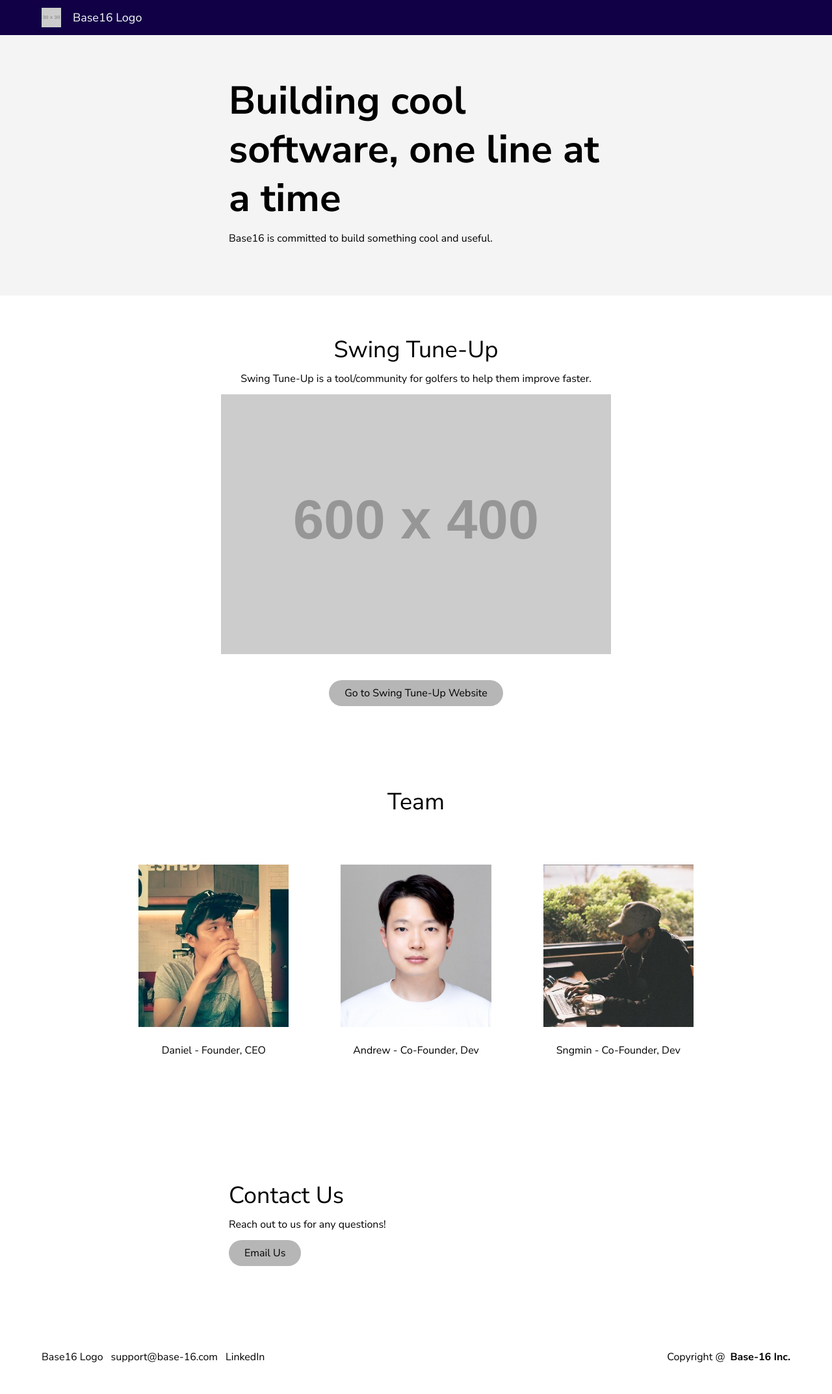
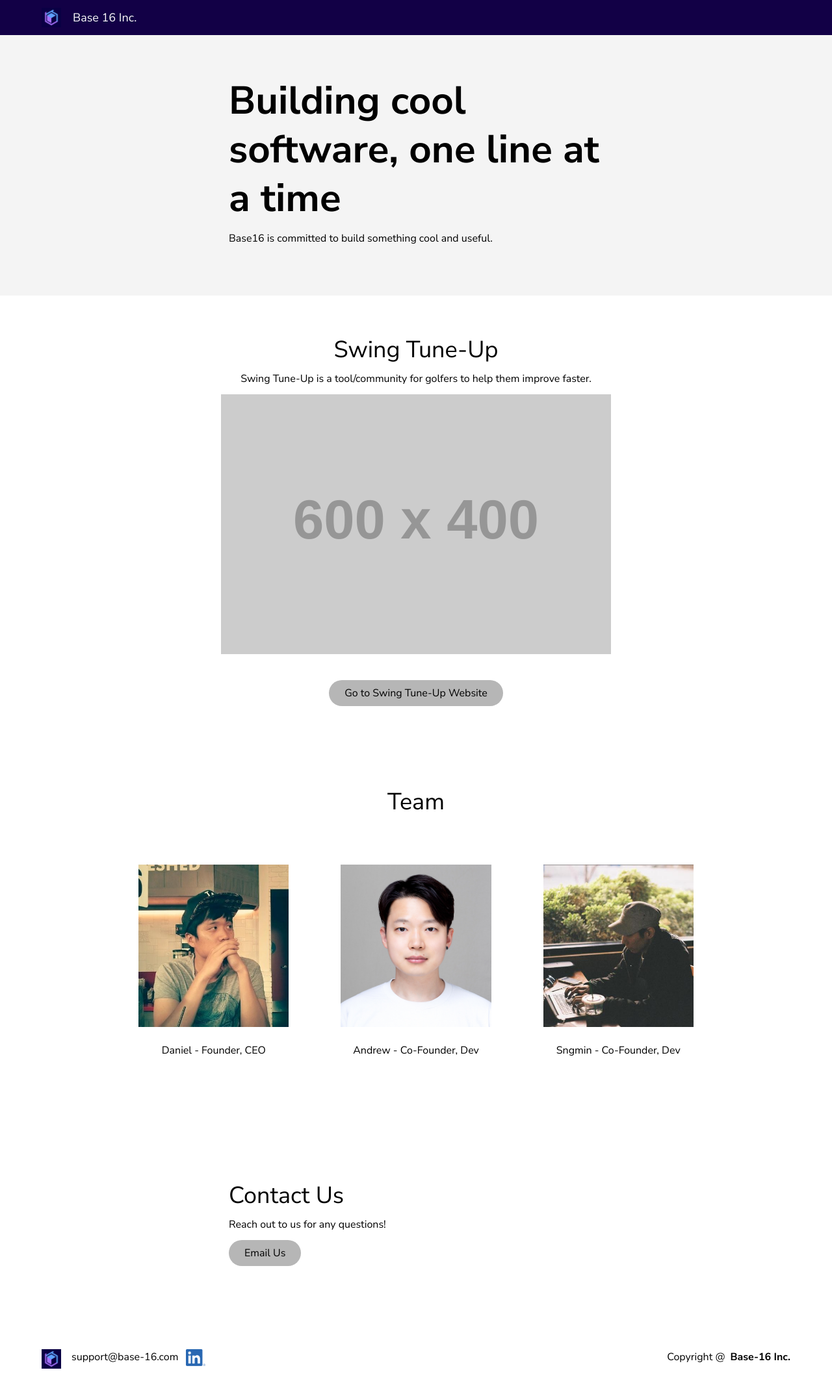
Before and after one commit to Base16-Inc/base16_web, a Next.js app: page / in a window 1280 px wide. Shown: the top 2146 px of the page at 65% size. Built offline with nearby package versions, Linux system fonts and the light colour scheme.

Commit message:
added company and linkedin logo assets

```diff
--- a/components/Footer.tsx
+++ b/components/Footer.tsx
@@ -1,17 +1,38 @@
+import Image from 'next/image'
 import Link from 'next/link';
 import React from 'react';
+import linkedin_logo from '../data/linkedin_logo.png'
+import logo from '../data/b16_logo.png'
 
 const Footer: React.FC = () => {
   return (
     <footer className="flex justify-between mx-12 border-y-10 border-t-black-400 mx-16 py-16">
       <div className='flex'>
         <Link href='/' arai-label='home'>
-          <div className='flex items-center justify-between mr-3'>
-            <p>Base16 Logo</p>
+          <div className='flex items-center justify-between'>
+            <Image
+              src={logo}
+              width={30}
+              height={30}
+              alt='company logo'
+              style={{
+                marginRight: '1em'
+              }}
+            />
           </div>
         </Link>
         <a className='mr-3' href='mailto:support@base-16.com'>support@base-16.com</a>
-        <Link href='https://www.linkedin.com/company/base16-inc/about/'>LinkedIn</Link>
+        <Link href='https://www.linkedin.com/company/base16-inc/about/'>
+          <Image
+            src={linkedin_logo}
+            width={30}
+            height={30}
+            alt='linkedin logo'
+            style={{
+              marginRight: '1em'
+            }}
+          />
+        </Link>
       </div>
       <div className='flex'>
         <p className='mr-2'>Copyright @</p>
--- a/components/Header.tsx
+++ b/components/Header.tsx
@@ -1,12 +1,13 @@
 import Image from 'next/image'
 import Link from 'next/link';
 import React from 'react';
+import logo from '../data/b16_logo.png'
 
 const Header: React.FC = () => {
   return (
     <header className="flex items-center justify-start py-3 px-16 bg-[#120046] text-[#FBFBFB] text-lg">
       <Image
-        src='https://placehold.co/30x30/png'
+        src={logo}
         width={30}
         height={30}
         alt='company logo'
@@ -16,7 +17,7 @@
       />
       <Link href='/' arai-label='home'>
         <div className='flex items-center justify-between'>
-          <p>Base16 Logo</p>
+          <p>Base 16 Inc.</p>
         </div>
       </Link>
     </header>
```
Also changed, not shown: data/b16_logo.png (added), data/linkedin_logo.png (added).
